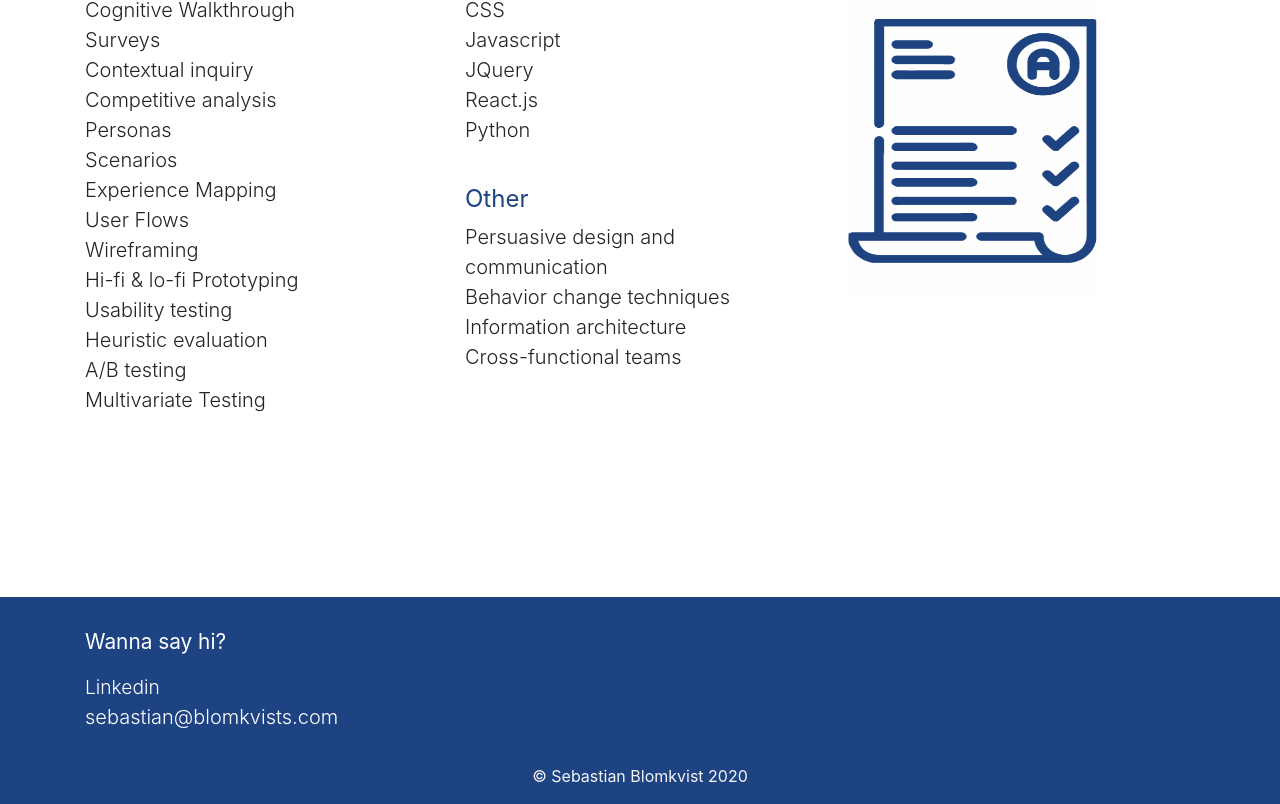
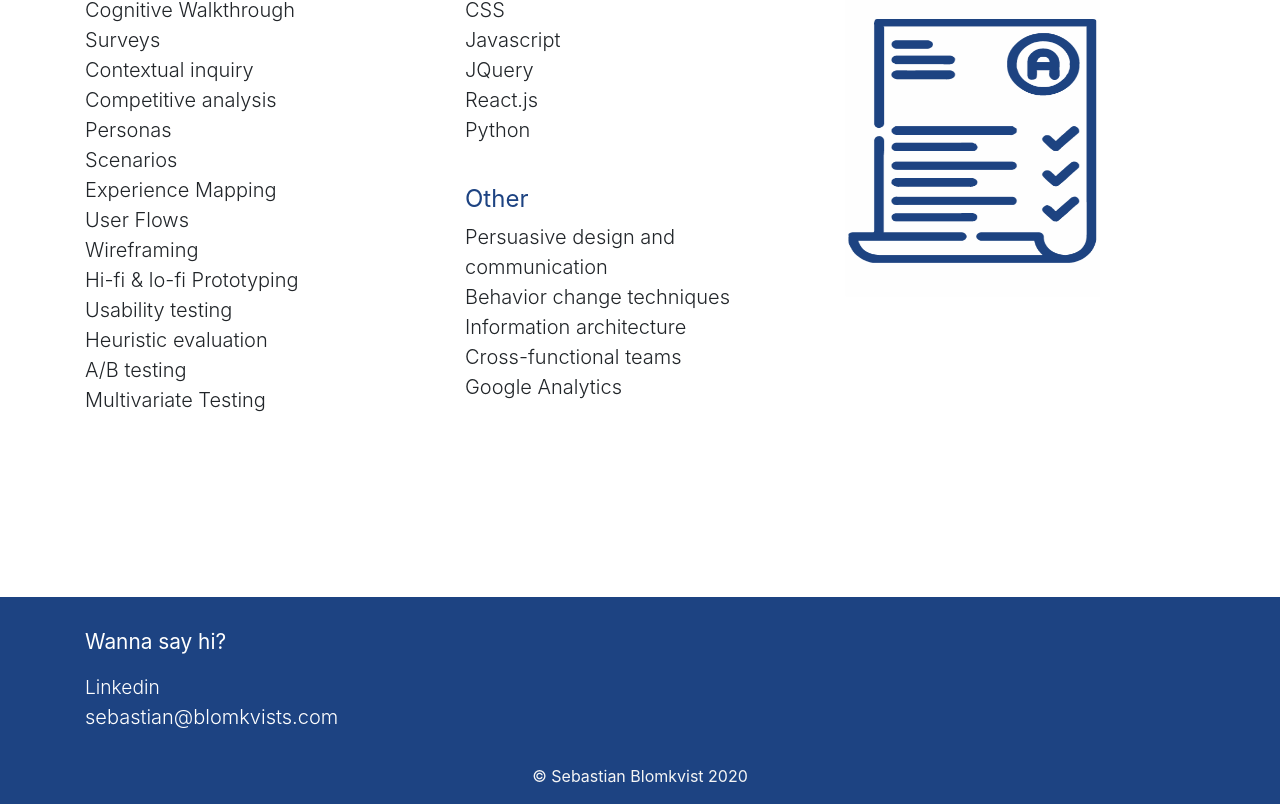
Before and after one commit to sblomk/blomkvists, a React (Create React App) app: page / in a window 1280 px wide. Shown: the part 4164-4968 px from the top of the page. Built offline with nearby package versions, Linux system fonts and the light colour scheme.

Commit message:
analytics add, text-deco fix

```diff
--- a/src/components/AboutMe.jsx
+++ b/src/components/AboutMe.jsx
@@ -63,7 +63,8 @@ export class AboutMe extends Component {
                             Persuasive design and communication<br/>
                             Behavior change techniques<br/>
                             Information architecture<br/>
-                            Cross-functional teams
+                            Cross-functional teams<br/>
+                            Google Analytics
                         </p>
                     </div>
                     <div className="eduPic col-md-3">
--- a/src/components/HomeIntro.css
+++ b/src/components/HomeIntro.css
@@ -43,3 +43,7 @@
 .atdiv {
     margin-left: 3%;
 }
+
+a:hover {
+    text-decoration: none;
+}
--- a/src/components/Navbar.css
+++ b/src/components/Navbar.css
@@ -16,7 +16,7 @@ font-size: 18px;
 color: #1d4382;
 }
 
-a:hover {
+#navbarNav a:hover {
   border-bottom: 2px solid #1d4382;
   font-weight: 500
 }
```
